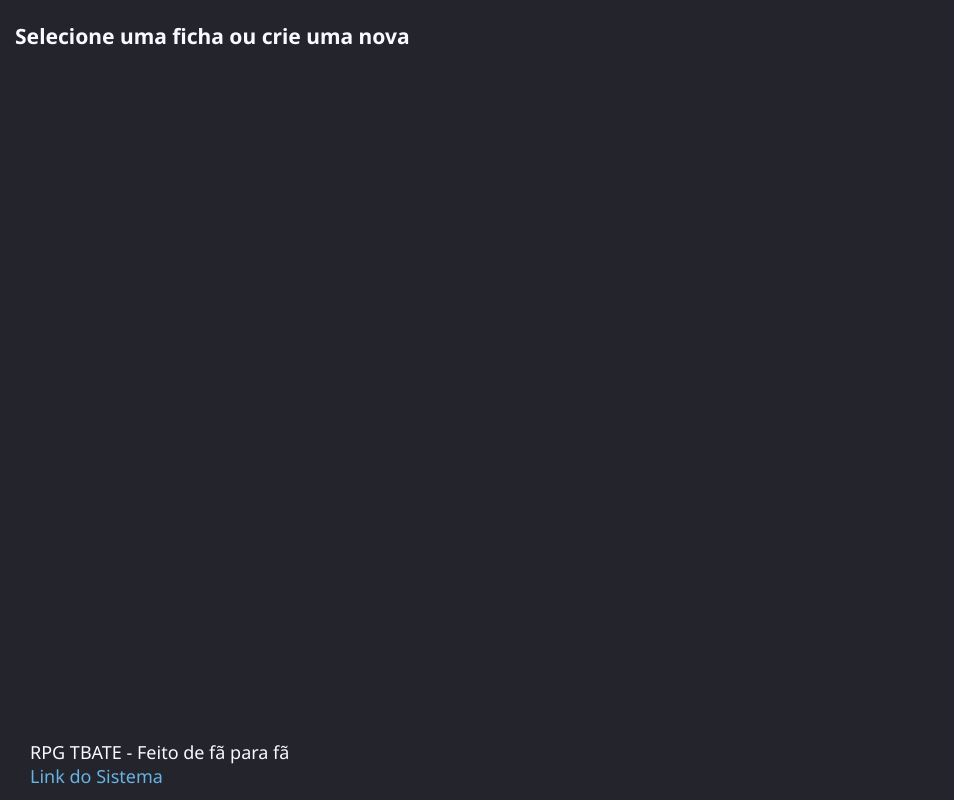
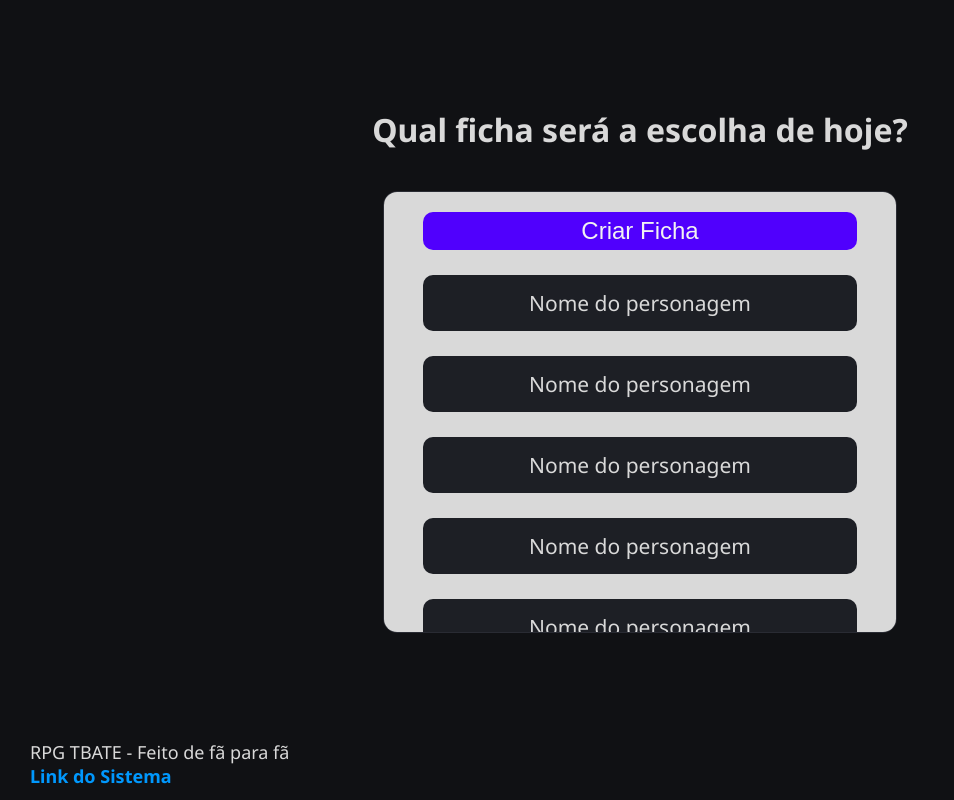
Before and after one commit to ThalesDaviSouza/TBATE-Front, a SvelteKit app: page /sheets in a window 1280 px wide. Shown: the whole page, without its empty margins (0-954 px from the left). Built offline with nearby package versions, Linux system fonts and the light colour scheme.

Commit message:
Começando a montar o sheet selector

```diff
--- /dev/null
+++ b/src/features/select-sheet/SheetCard.svelte
@@ -0,0 +1,29 @@
+
+<div class="sheet-card">
+  <span>Nome do personagem</span>
+</div>
+
+
+<style>
+  .sheet-card{
+    background-color: var(--black);
+    color: var(--gray);
+
+    text-align: center;
+
+    padding: 14px 0;
+    border-radius: 10px;
+    width: 90%;
+
+    font-size: 21px;
+
+    cursor: pointer;
+
+    transition: all 0.15s;
+  }
+
+  .sheet-card:hover {
+    font-weight: bold;
+    color: var(--white);
+  }
+</style>
--- /dev/null
+++ b/src/features/select-sheet/SheetSelector.svelte
@@ -0,0 +1,69 @@
+<script>
+  import Button from "../../shared/components/Button.svelte";
+  import SheetCard from "./SheetCard.svelte";
+
+</script>
+<div class="wrapper">
+  <div class="container">
+    <h3>Qual ficha será a escolha de hoje?</h3>
+
+    <div class="sheets-container">
+      <Button class="width-90 bg br-10 purple">
+        Criar Ficha
+      </Button>
+      <SheetCard></SheetCard>
+      <SheetCard></SheetCard>
+      <SheetCard></SheetCard>
+      <SheetCard></SheetCard>
+      <SheetCard></SheetCard>
+      <SheetCard></SheetCard>
+    </div>
+  </div>
+</div>
+
+
+<style>
+  .wrapper {
+    display: flex;
+    justify-content: center;
+    align-items: center;
+    flex-direction: column;
+    height: 100%;
+    width: 100%;
+  }
+
+  .container{
+    display: flex;
+    justify-content: center;
+    align-items: center;
+    flex-direction: column;
+    max-width: 900px;
+  }
+
+  h3 {
+    margin: 0;
+    font-weight: bold;
+    margin-bottom: 40px;
+  }
+
+  .sheets-container{
+    background-color: var(--gray);
+    color: var(--black);
+
+    display: flex;
+    justify-content: flex-start;
+    align-items: center;
+    flex-direction: column;
+
+    gap: 25px;
+    width: 90%;
+    min-height: 300px;
+    max-height: 400px;
+
+    border-radius: 14px;
+    border: var(--light-black) solid 1px;
+
+    overflow-y: auto;
+    padding: 20px 15px;
+  }
+</style>
--- a/src/routes/+layout.svelte
+++ b/src/routes/+layout.svelte
@@ -15,8 +15,8 @@
   #container {
     width: 100vw;
     height: 100vh;
-    background-color: #24242d;
-    color: #f8faff;
+    background-color: var(--black-bg);
+    color: var(--gray);
 
     grid-template-rows: 1fr 60px;
     grid-template-columns: auto;
@@ -44,9 +44,10 @@
   }
 
   a{
-    color: #68b2e4;
+    color: var(--light-blue);
     text-decoration: none;
     transition: all 0.2s;
+    font-weight: bold;
   }
 
   a:hover{
--- a/src/routes/+page.svelte
+++ b/src/routes/+page.svelte
@@ -54,7 +54,7 @@
 
   #card-login{
     background-color: var(--white);
-    color: var(--dark-gray-blue);
+    color: var(--black);
     height: 450px;
     display: flex;
     justify-content: space-evenly;
--- a/src/routes/sheets/+page.svelte
+++ b/src/routes/sheets/+page.svelte
@@ -1 +1,6 @@
-<h3>Selecione uma ficha ou crie uma nova</h3>
+<script>
+  import SheetSelector from "../../features/select-sheet/SheetSelector.svelte";
+
+</script>
+
+<SheetSelector></SheetSelector>
--- a/src/shared/components/Button.svelte
+++ b/src/shared/components/Button.svelte
@@ -26,10 +26,11 @@
   }
 
   button:hover{
-    background-color: var(--dark-gray-blue);
+    background-color: var(--black);
     color: var(--white);
     cursor: pointer;
     border-color: var(--white);
+    font-weight: bold;
   }
 
   .width-100{
@@ -37,8 +38,27 @@
     width: 100%;
   }
 
+  .width-90{
+    display: flex;
+    width: 90%;
+  }
+
   .bg{
     font-size: 24px;
   }
 
+
+  .br-10 {
+    border-radius: 10px;
+  }
+
+  .purple {
+    background-color: var(--purple);
+    color: var(--white);
+  }
+  .purple:hover {
+    background-color: var(--white);
+    color: var(--purple);
+  }
+
 </style>
--- a/static/app.css
+++ b/static/app.css
@@ -1,6 +1,16 @@
 :root{
-  --dark-gray-blue: #24242d;
-  --white: #f8faff;
+  --black-bg: hsl(225 11.1% 7.1%);
+
+  --white: hsl(0 0% 94.9%);
+  --gray: hsl(0 0% 85.1%);
+
+  --black: hsl(225 12.1% 12.9%);
+  --light-black: hsl(228 10.9% 18%);
+
+  --blue: hsl(221 100% 49.6%);
+  --light-blue: hsl(204 100% 49.6%);
+  --purple: hsl(259 100% 49.6%);
+
 }
 
 body {
@@ -9,3 +19,7 @@ body {
   font-size: 18px;
   font-family: "Noto Sans", sans-serif;
 }
+
+h3{
+  font-size: 32px;
+}
```
